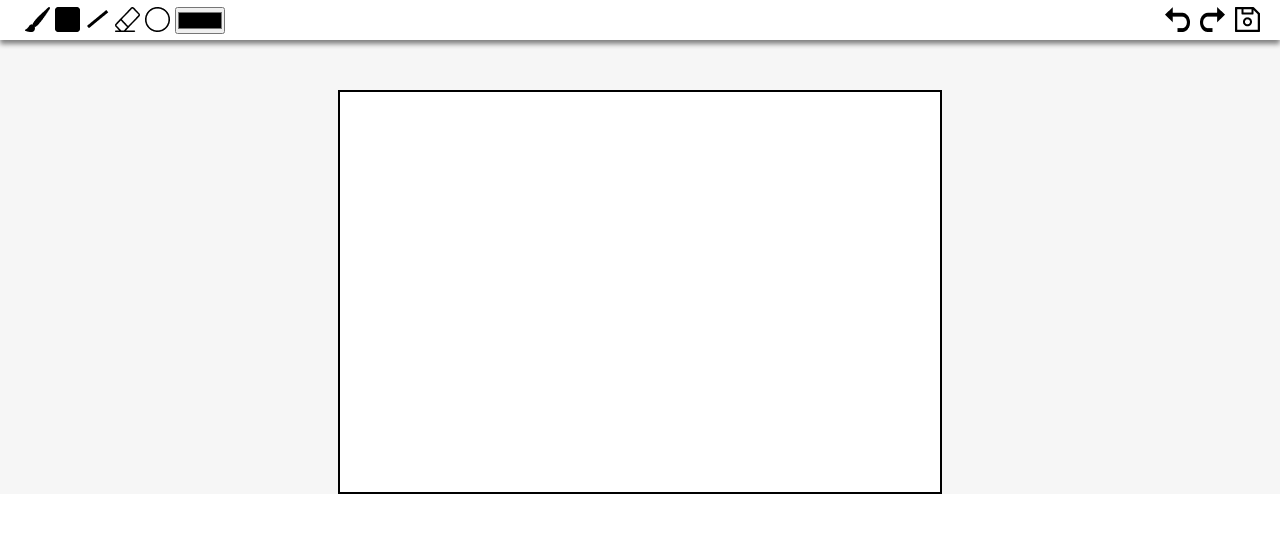
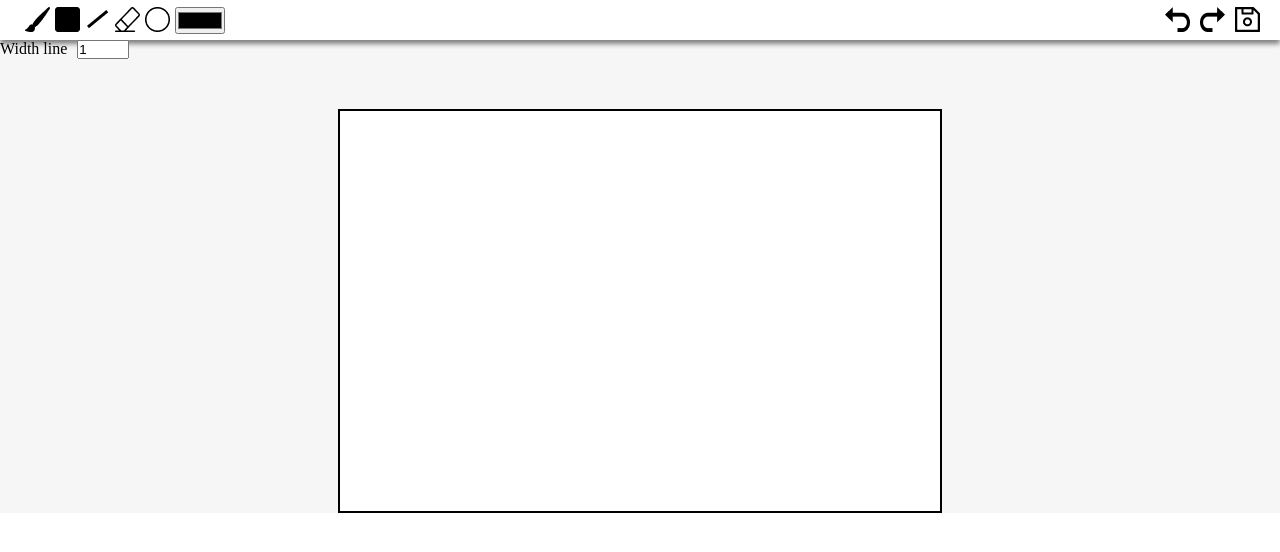
Before and after one commit to alx8437/paint_websocket, a React (Create React App) app: page / in a window 1280 px wide. Shown: the top 552 px of the page. Built offline with nearby package versions, Linux system fonts and the light colour scheme.

Commit message:
change width method was added

```diff
--- a/src/components/Settings/Setting.module.scss
+++ b/src/components/Settings/Setting.module.scss
@@ -9,3 +9,7 @@
   width: 100%;
   box-shadow: 0 4px 5px gray;
 }
+
+.width_input {
+  margin: 0 10px;
+}
--- a/src/components/Settings/Settings.tsx
+++ b/src/components/Settings/Settings.tsx
@@ -1,10 +1,13 @@
 import React from 'react';
 import styles from './Setting.module.scss'
+import toolState from "../../store/toolState";
 
 const Settings = () => {
+
     return (
         <div className={styles.settingBar}>
-
+            <label htmlFor="lineWidth">Width line</label>
+            <input className={styles.width_input} id="lineWidth" type="number" min={1} max={50} defaultValue={1} onChange={(e) => toolState.setLineWidth(Number(e.target.value))}/>
         </div>
     );
 };
--- a/src/store/toolState.ts
+++ b/src/store/toolState.ts
@@ -1,4 +1,4 @@
-import { makeAutoObservable } from "mobx";
+import {makeAutoObservable} from "mobx";
 import Brush from "../tools/Brush";
 import Eraser from "../tools/Eraser";
 import Rect from "../tools/Rect";
@@ -14,6 +14,18 @@ class ToolState {
     setTool(tool: Brush | Rect | Eraser | Line) {
         this.tool = tool;
     }
+
+    setFillColor(color: string) {
+        this.tool!.fillColor = color
+    }
+
+    setStrokeColor(color: string) {
+        this.tool!.strokeColor = color
+    }
+
+    setLineWidth(width: number) {
+        this.tool!.lineWidth = width
+    }
 }
 
 export default new ToolState();
--- a/src/tools/Tool.ts
+++ b/src/tools/Tool.ts
@@ -7,12 +7,22 @@ export default class Tool {
     this.destroyEvents();
   }
 
+  set fillColor(color: string) {
+    this.context!.fillStyle = color
+  }
+
+  set strokeColor(color: string) {
+    this.context!.strokeStyle = color
+  }
+
+  set lineWidth(width: number) {
+    this.context!.lineWidth = width
+  }
+
   // Если объект поменяется, слушатели в дочернем классе остануться, создаем очистку событий
   destroyEvents() {
     this.canvas!.onmousemove = null;
     this.canvas!.onmousedown = null;
     this.canvas!.onmouseup = null;
-    this.context!.strokeStyle = 'black'
-    this.context!.lineWidth = 3;
   }
 }
```
Lines whose indentation alone changed are shown as unchanged.
